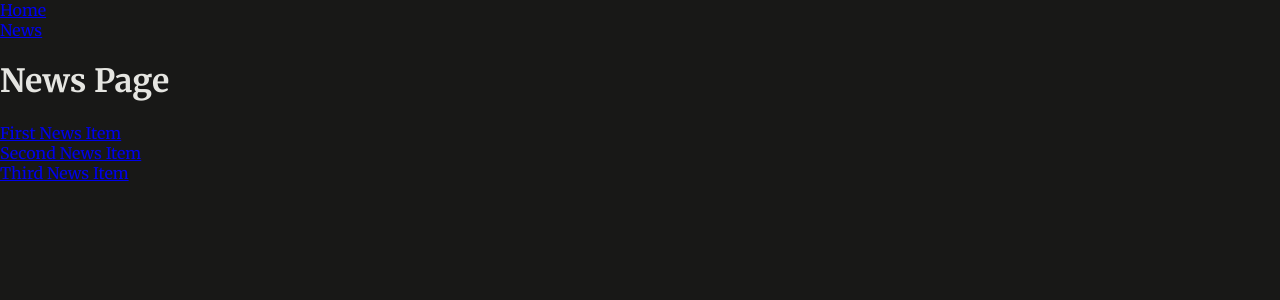
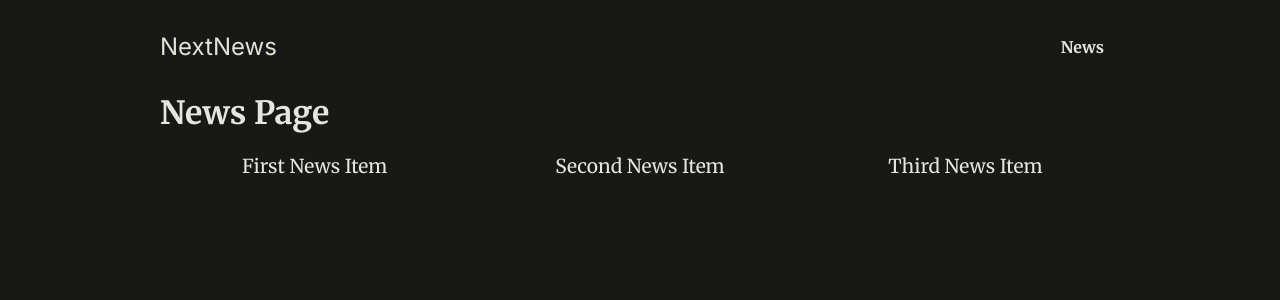
Before and after one commit to heltonricardo/advanced-nextjs, a Next.js app: page /news in a window 1280 px wide. Shown: the top 300 px of the page. Built offline with nearby package versions, Linux system fonts and the light colour scheme.

Commit message:
feat: styling pages

```diff
--- a/src/app/layout.tsx
+++ b/src/app/layout.tsx
@@ -14,8 +14,10 @@
   return (
     <html lang="en">
       <body>
-        <MainHeader />
-        {children}
+        <div id="page">
+          <MainHeader />
+          {children}
+        </div>
       </body>
     </html>
   );
--- a/src/app/news/page.tsx
+++ b/src/app/news/page.tsx
@@ -4,7 +4,7 @@
   return (
     <>
       <h1>News Page</h1>
-      <ul>
+      <ul className="news-list">
         <li>
           <Link href="news/first-news">First News Item</Link>
         </li>
--- /dev/null
+++ b/src/components/MainHeader.tsx
@@ -0,0 +1,18 @@
+import Link from "next/link";
+
+export default function MainHeader() {
+  return (
+    <header id="main-header">
+      <div id="logo">
+        <Link href="/">NextNews</Link>
+      </div>
+      <nav>
+        <ul>
+          <li>
+            <Link href="/news">News</Link>
+          </li>
+        </ul>
+      </nav>
+    </header>
+  );
+}
--- a/src/components/MainHeader/index.tsx
+++ /dev/null
@@ -1,16 +0,0 @@
-import Link from "next/link";
-
-export default function MainHeader() {
-  return (
-    <header>
-      <ul>
-        <li>
-          <Link href="/">Home</Link>
-        </li>
-        <li>
-          <Link href="/news">News</Link>
-        </li>
-      </ul>
-    </header>
-  );
-}
```
